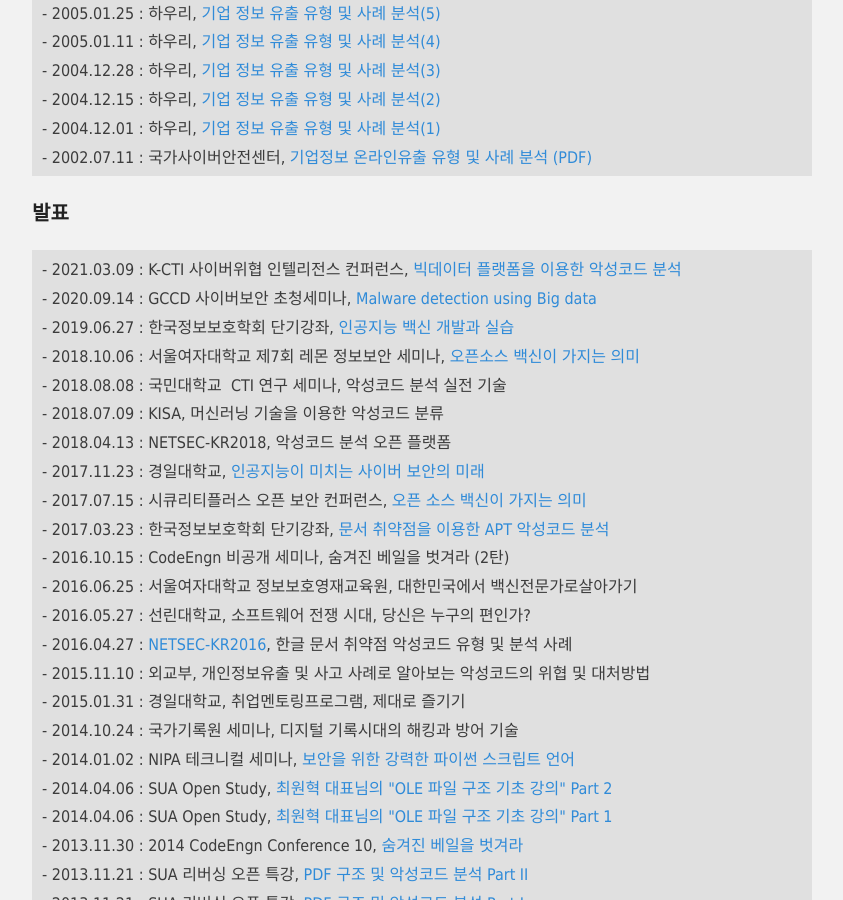
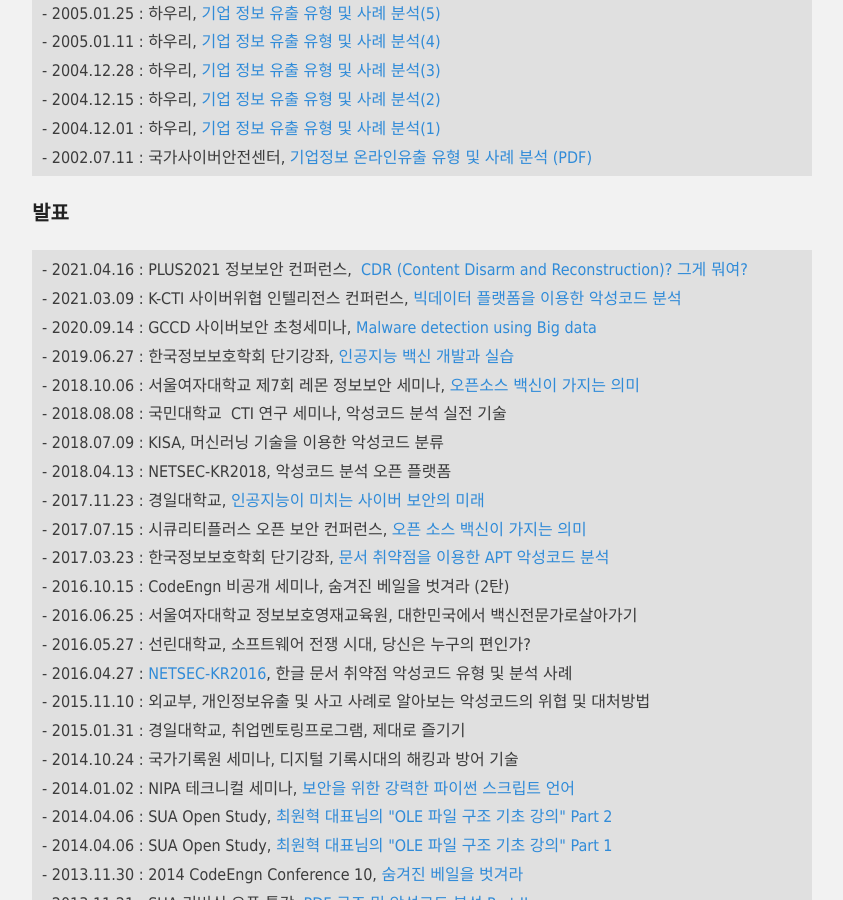
Before and after one commit to hanul93/hanul93.github.com, a Jekyll site: the page built from about.md, in a window 1280 px wide and 900 px high, scrolled down 4797 px. Shown: the whole window, without its empty margins (218-1061 px from the left). Built offline with Jekyll 4.4.1, drawn with Linux system fonts in a browser that asks for light colours; nearby versions of some CDN libraries.

Commit message:
PLUS2021 발표 추가

```diff
--- a/about.md
+++ b/about.md
@@ -184,7 +184,8 @@
 
 ### 발표
 
-<div class="highlighter-rouge"><pre class="highlight"><code class="keibox">- 2021.03.09 : K-CTI 사이버위협 인텔리전스 컨퍼런스, <a href="https://www.dailysecu.com/form/register.html?form_id=1607408344#a2">빅데이터 플랫폼을 이용한 악성코드 분석</a>
+<div class="highlighter-rouge"><pre class="highlight"><code class="keibox">- 2021.04.16 : PLUS2021 정보보안 컨퍼런스, <a href="http://www.securityplus.or.kr/plus2021"> CDR (Content Disarm and Reconstruction)? 그게 뭐여?</a>
+- 2021.03.09 : K-CTI 사이버위협 인텔리전스 컨퍼런스, <a href="https://www.dailysecu.com/form/register.html?form_id=1607408344#a2">빅데이터 플랫폼을 이용한 악성코드 분석</a>
 - 2020.09.14 : GCCD 사이버보안 초청세미나, <a href="https://www.camp-gccd2020.com/gccd/program/seminar.php">Malware detection using Big data</a>
 - 2019.06.27 : 한국정보보호학회 단기강좌, <a href="http://kcert.designq.kr/bbs/board.php?bo_table=s62&wr_id=947">인공지능 백신 개발과 실습</a>
 - 2018.10.06 : 서울여자대학교 제7회 레몬 정보보안 세미나, <a href="https://onoffmix.com/event/150662">오픈소스 백신이 가지는 의미</a>
```
